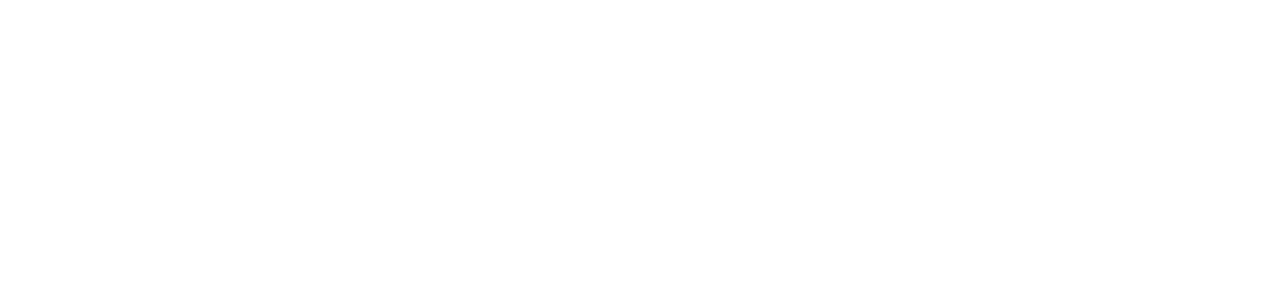
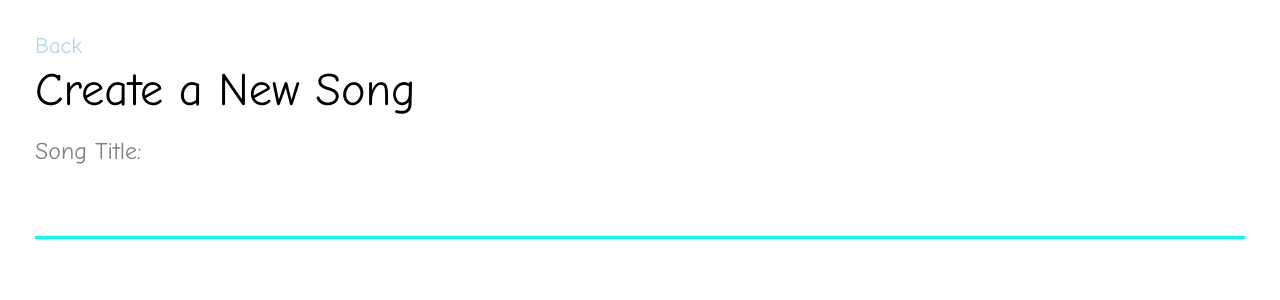
Before and after one commit to bangarangler/lyrical-react, a React (Create React App) app: page /songs/new in a window 1280 px wide. Shown: the top 300 px of the page. Built offline with nearby package versions, Linux system fonts and the light colour scheme.

Commit message:
added some link and buttons...
add button takes you to create page. back button takes you to lists.
once you successfully add a song you are automatically pushed back to
SongList component or "/" route

```diff
--- a/src/components/SongCreate/SongCreate.js
+++ b/src/components/SongCreate/SongCreate.js
@@ -1,24 +1,37 @@
 import React, { useState } from "react";
 import { useMutation } from "@apollo/react-hooks";
+import { Link, useHistory } from "react-router-dom";
 import gql from "graphql-tag";
 
 import styles from "./SongCreate.module.css";
 
 const SongCreate = () => {
   const [addSong, { data }] = useMutation(ADD_SONG);
+  const history = useHistory();
   const [songTitle, setSongTitle] = useState("");
 
   const submitNewSong = (e) => {
     e.preventDefault();
-    addSong({ variables: { title: songTitle } });
+    addSong({ variables: { title: songTitle } })
+      .then(() => {
+        setSongTitle("");
+        history.push("/");
+      })
+      .catch((error) => {
+        console.log({ error });
+      });
   };
 
   return (
-    <div>
+    <div className={styles.container}>
+      <Link to="/" className={styles.backLink}>
+        Back
+      </Link>
       <h3>Create a New Song</h3>
-      <form onSubmit={submitNewSong}>
-        <label>Song Title:</label>
+      <form className={styles.form} onSubmit={submitNewSong}>
+        <label className={styles.label}>Song Title:</label>
         <input
+          className={styles.input}
           type="text"
           value={songTitle}
           onChange={(e) => setSongTitle(e.target.value)}
--- a/src/components/SongCreate/SongCreate.module.css
+++ b/src/components/SongCreate/SongCreate.module.css
@@ -0,0 +1,38 @@
+.container {
+  display: flex;
+  flex-direction: column;
+  padding: 35px;
+}
+
+.backLink {
+  margin-bottom: 10px;
+  font-size: 1.4rem;
+  text-decoration: none;
+  color: lightblue;
+  cursor: pointer;
+}
+
+.form {
+  /* border: 1px solid blue; */
+  display: flex;
+  flex-direction: column;
+  align-items: flex-start;
+  justify-content: center;
+}
+
+.label {
+  /* border: 1px solid aqua; */
+  color: gray;
+  font-size: 1.5rem;
+  margin-top: 15px;
+}
+
+.input {
+  /* border: 1px solid red; */
+  width: 100%;
+  font-size: 1.5rem;
+  margin-top: 15px;
+  border: none;
+  border-bottom: 3px solid aqua;
+  padding: 15px;
+}
--- a/src/components/SongList/SongList.js
+++ b/src/components/SongList/SongList.js
@@ -1,6 +1,7 @@
 import React from "react";
 import { useQuery } from "@apollo/react-hooks";
 import gql from "graphql-tag";
+import { Link } from "react-router-dom";
 // import { graphql } from "react-apollo";
 
 import styles from "./SongList.module.css";
@@ -29,7 +30,14 @@ const SongList = () => {
 
   if (loading) return <p>Loading...</p>;
   if (error) return <p>error</p>;
-  return <ul className={styles.collection}>{renderSongs()}</ul>;
+  return (
+    <div className={styles.collection__container}>
+      <ul className={styles.collection}>{renderSongs()}</ul>
+      <Link to="/songs/new" className={styles.collection__link}>
+        +
+      </Link>
+    </div>
+  );
 };
 
 export default SongList;
--- a/src/components/SongList/SongList.module.css
+++ b/src/components/SongList/SongList.module.css
@@ -1,3 +1,8 @@
+.collection__container {
+  display: flex;
+  flex-direction: column;
+  border: 1px solid blue;
+}
 .collection {
   list-style: none;
   margin-top: 25px;
@@ -17,3 +22,22 @@
   color: #3d3d3d;;
   font-size: 1.8rem;
 }
+
+.collection__link {
+  align-self: flex-end;
+  justify-self: center;
+  font-size: 5rem;
+  margin-right: 35px;
+  text-decoration: none;
+  background: red;
+  border-radius: 50%;
+  height: 50px;
+  width: 50px;
+  color: white;
+  display: flex;
+  align-items: center;
+  justify-content: center;
+  padding-bottom: 10px;
+  margin: 15px 35px 15px 0;
+  cursor: pointer;
+}
--- a/src/index.js
+++ b/src/index.js
@@ -29,7 +29,7 @@ const Root = () => {
       <Router>
         <Route exact path="/" component={SongList} />
         <Switch>
-          <Route exact path="/song/new" component={SongCreate}></Route>
+          <Route exact path="/songs/new" component={SongCreate}></Route>
         </Switch>
       </Router>
     </ApolloProvider>
```
